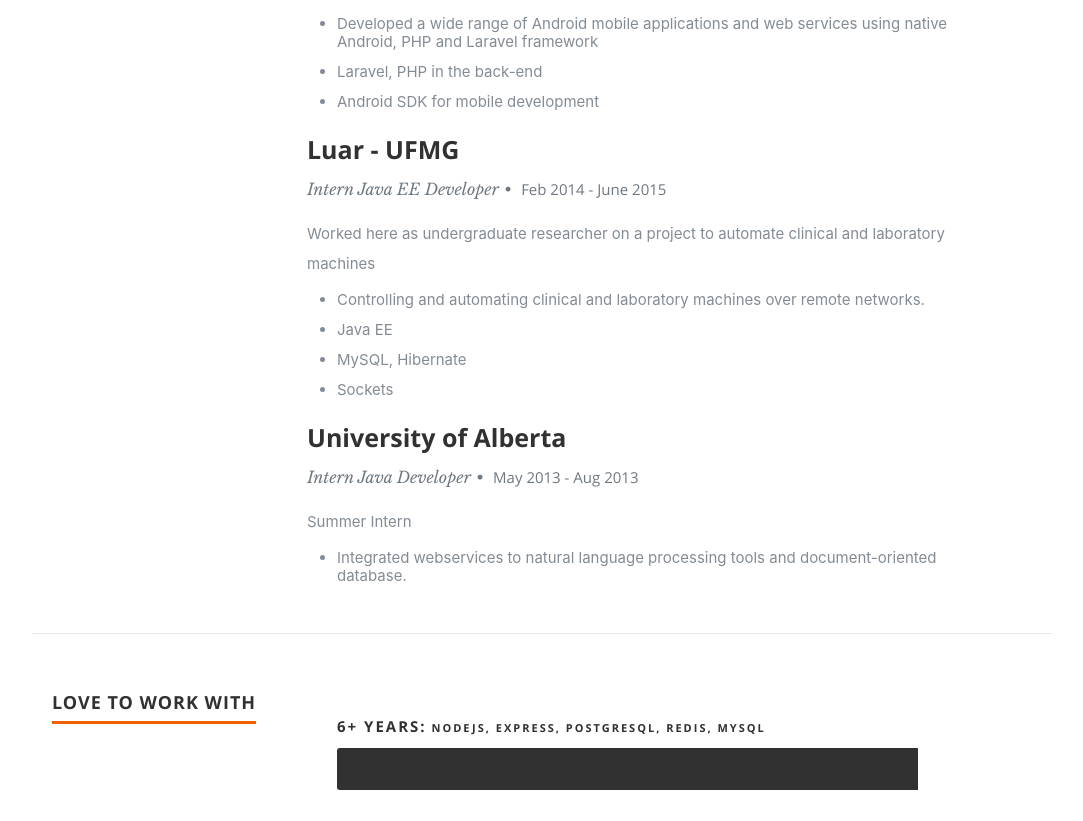
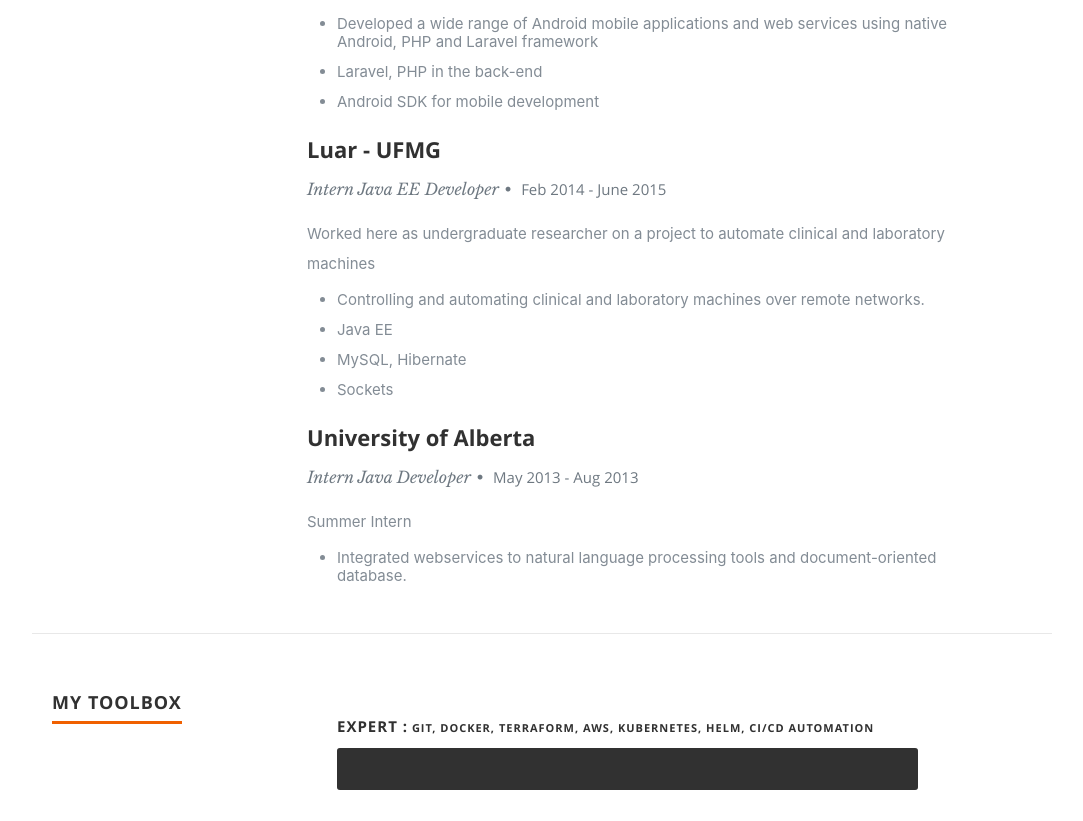
Before and after one commit to gugacavalieri/gugacavalieri.github.io, a React (Create React App) app: page / in a window 1280 px wide. Shown: the part 2880-3701 px from the top of the page, without its empty margins (98-1181 px from the left). Built offline with nearby package versions, Linux system fonts and the light colour scheme.

Commit message:
Resume: Update Skills and Layout (#9)
* Resume: Update Skills and Layout

* Update run-tests workflow concurrency

```diff
--- a/public/css/layout.css
+++ b/public/css/layout.css
@@ -1,8 +1,8 @@
 /*
 =====================================================================
-*   Ceevee v1.0 Layout Stylesheet
-*   url: styleshout.com
-*   03-18-2014
+* Ceevee v1.0 Layout Stylesheet
+* url: styleshout.com
+* 03-18-2014
 =====================================================================
 
   TOC:
@@ -275,9 +275,6 @@
   border-bottom: 3px solid var(--main-color);
   padding-bottom: 6px;
 }
-#resume h3 {
-   font: 25px/30px 'opensans-bold', sans-serif;
-}
 
 #resume .header-col { padding-top: 9px; }
 #resume .main-col { padding-right: 10%; }
@@ -327,7 +324,7 @@
 	font: 11px 'opensans-bold', sans-serif;
   color: #313131;
 	text-transform: uppercase;
-   letter-spacing: 2px;
+  letter-spacing: 1px;
 	font-weight: normal;
   position: relative;
 	top: -36px;
@@ -343,19 +340,19 @@
   display: inline-block;
   height: 42px;
   line-height: 42px;
-   border-radius: 3px 0 0 3px;
+  border-radius: 3px 3px 3px 3px;
   -moz-animation: css 2s ease;
   -webkit-animation: css 2s ease;
   animation: css 2s ease;
 }
 
 @-moz-keyframes css {
-   0%   { transform: scaleX(0);  }
+  0%  { transform: scaleX(0);  }
   100% { transform: scaleX(1);  }
 }
 
 @-webkit-keyframes css {
-  0%   { transform: scaleX(0);  }
+  0%  { transform: scaleX(0);  }
   100% { transform: scaleX(1);  }
 }
 
@@ -569,6 +566,7 @@
   margin: 0;
   padding: 0;
 }
+
 footer .copyright li {
   display: inline-block;
   margin: 0;
--- a/src/components/Footer.jsx
+++ b/src/components/Footer.jsx
@@ -27,7 +27,7 @@
               <FontAwesomeIcon icon={['fas', 'chevron-up']} />
             </a>
           </div>
-          <em className="text-white">Made with React and deployed using actions 🧡</em>
+          <em className="text-white">Made with React and fully deployed using robots 🧡</em>
         </div>
       </footer>
     );
--- a/src/components/Resume.jsx
+++ b/src/components/Resume.jsx
@@ -77,7 +77,7 @@
         <div className="row skill">
 
           <div className="three columns header-col">
-            <h1><span>Love to work with</span></h1>
+            <h1><span>My Toolbox</span></h1>
           </div>
 
           <div className="nine columns main-col">
@@ -92,9 +92,8 @@
                       <span className="skill-bar" style={{ width: `${item.progress}%` }} />
                       <em>
                         <b>
-                          {item.years}
-                          {' '}
-                          Years:
+                          {item.proficiency}
+                          {' :'}
                         </b>
                         {' '}
                         {item.skillname}
--- a/src/resumeData.js
+++ b/src/resumeData.js
@@ -37,7 +37,7 @@
   website: 'https://gugacavalieri.github.io',
   education: [
     {
-      UniversityName: 'Universidade Federal de Minas Gerais (UFMG)',
+      UniversityName: 'Universidade Federal de Minas Gerais (UFMG), Brazil',
       specialization: 'Computer Science',
       MonthOfPassing: 'June',
       YearOfPassing: '2015',
@@ -150,24 +150,19 @@
   skillsDescription: '',
   skills: [
     {
-      skillname: 'NodeJS, Express, PostgreSQL, Redis, MySQL',
+      skillname: 'Git, Docker, Terraform, AWS, Kubernetes, Helm, CI/CD Automation',
       progress: 100,
-      years: '6+',
+      proficiency: 'Expert',
     },
     {
-      skillname: 'Docker, Terraform, AWS, Kubernetes, IaC, CI/CD Automation',
+      skillname: 'Javascript, NodeJS, Bash, Relational Databases',
       progress: 90,
-      years: '5+',
+      proficiency: 'Proficient',
     },
     {
-      skillname: 'IaC Security Automation, FinOps, Incident management',
+      skillname: 'Java, Python, Ruby, HTML, CSS, Redis, PHP, Android SDK',
       progress: 60,
-      years: '2+',
-    },
-    {
-      skillname: 'SRE Management',
-      progress: 40,
-      years: '1+',
+      proficiency: 'Prior Experience',
     },
   ],
 };
```
Lines whose indentation alone changed are shown as unchanged.
